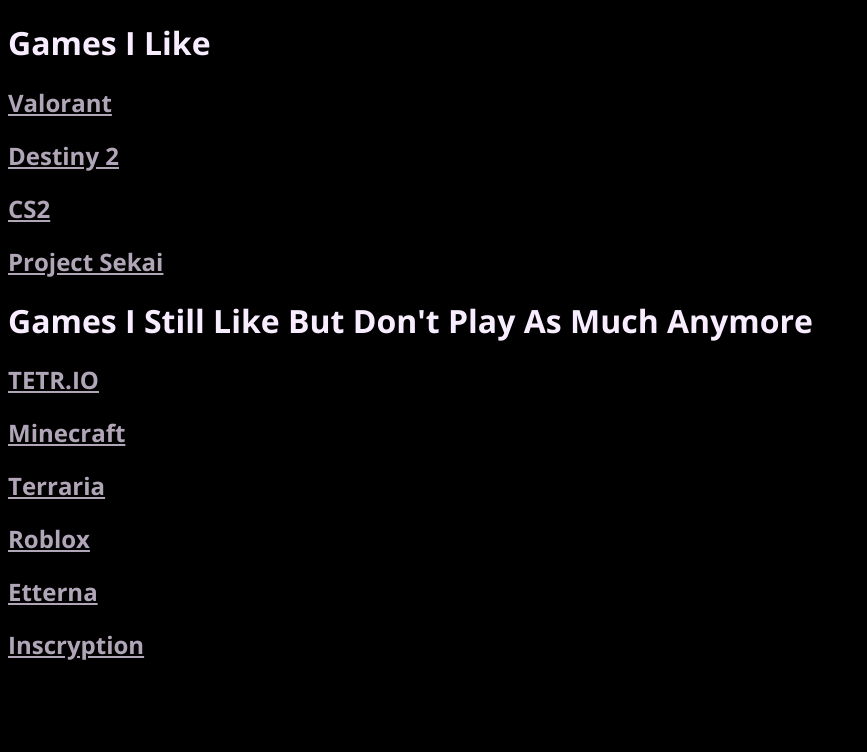
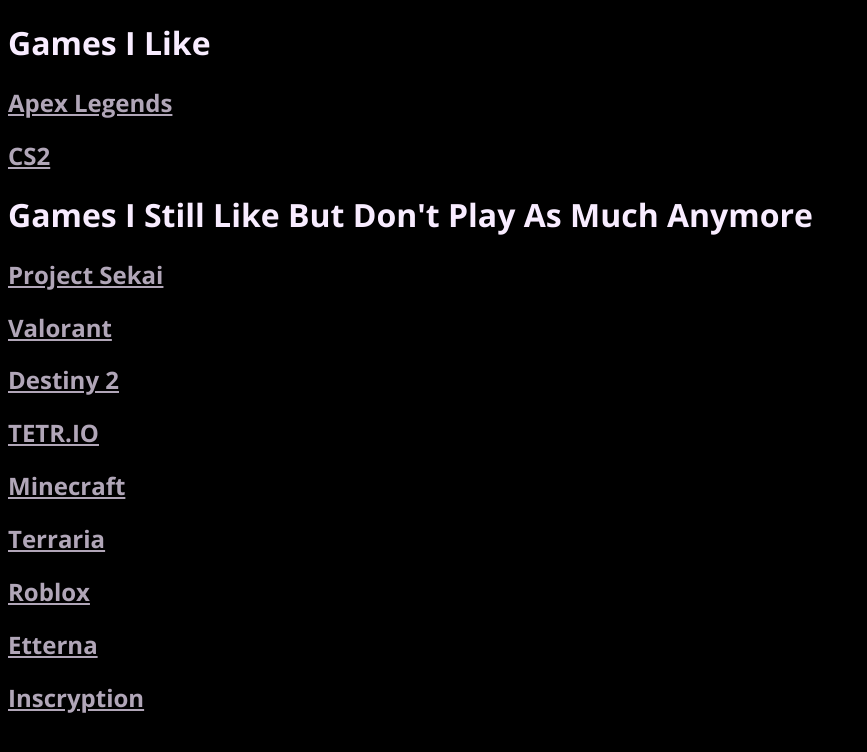
Before and after one commit to nksubdomaindiscord/nksubdomaindiscord.github.io, a plain HTML site: page index.html in a window 1280 px wide. Shown: the whole page, without its empty margins (0-867 px from the left). Drawn offline with nearby package versions, Linux system fonts and the light colour scheme.

Commit message:
Update index.html

```diff
--- a/index.html
+++ b/index.html
@@ -29,11 +29,12 @@ a {
 </head>
 <body>
     <h1>Games I Like</h1>
+    <h2><a href="https://www.ea.com/games/apex-legends">Apex Legends</a></h2>
+    <h2><a href="https://www.counter-strike.net/cs2">CS2</a></h2>
+    <h1>Games I Still Like But Don't Play As Much Anymore</h1>
+    <h2><a href="https://www.reddit.com/r/ProjectSekai/comments/xliif1/how_do_you_download_the_jp_version_of_project/">Project Sekai</a></h2>
     <h2><a href="https://playvalorant.com/en-us/download/">Valorant</a></h2>
     <h2><a href="https://www.bungie.net/7/en/Destiny/Buy/playforfree">Destiny 2</a></h2>
-    <h2><a href="https://www.counter-strike.net/cs2">CS2</a></h2>
-    <h2><a href="https://www.reddit.com/r/ProjectSekai/comments/xliif1/how_do_you_download_the_jp_version_of_project/">Project Sekai</a></h2>
-    <h1>Games I Still Like But Don't Play As Much Anymore</h1>
     <h2><a href="https://tetr.io/">TETR.IO</a></h2>
     <h2><a href="https://www.minecraft.net/en-us/store/minecraft-deluxe-collection-pc">Minecraft</a></h2>
     <h2><a href="https://www.terraria.org/">Terraria</a></h2>
```
